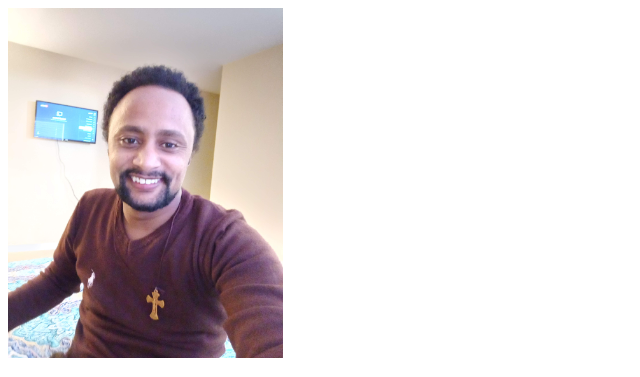
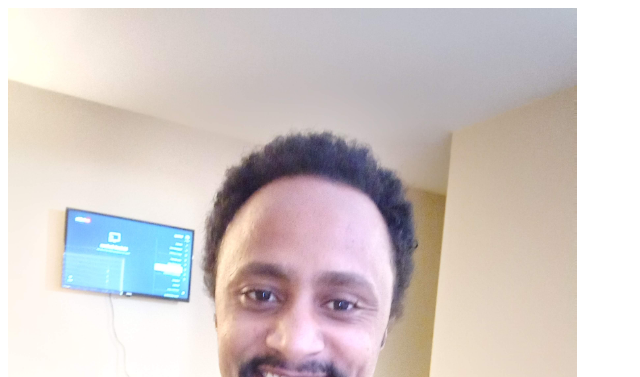
Before and after one commit to Girmay-1/girmay-1.github.io, a plain HTML site: page index.html in a window 1280 px wide. Shown: the top 377 px of the page, without its empty margins (0-640 px from the left). Drawn offline with Linux system fonts and the light colour scheme.

Commit message:
modified

```diff
--- a/index.html
+++ b/index.html
@@ -8,8 +8,8 @@
 </head>
 <body>
 
-    <img src="girmay.jpg" alt="Girmay" width="275"
-        height="350">
+    <img src="girmay.jpg" alt="Girmay" width="45%"
+        height="50%">
 
     <h1>GirmaY AsraT</h1>
 
```
Also changed, not shown: 1 other file.
